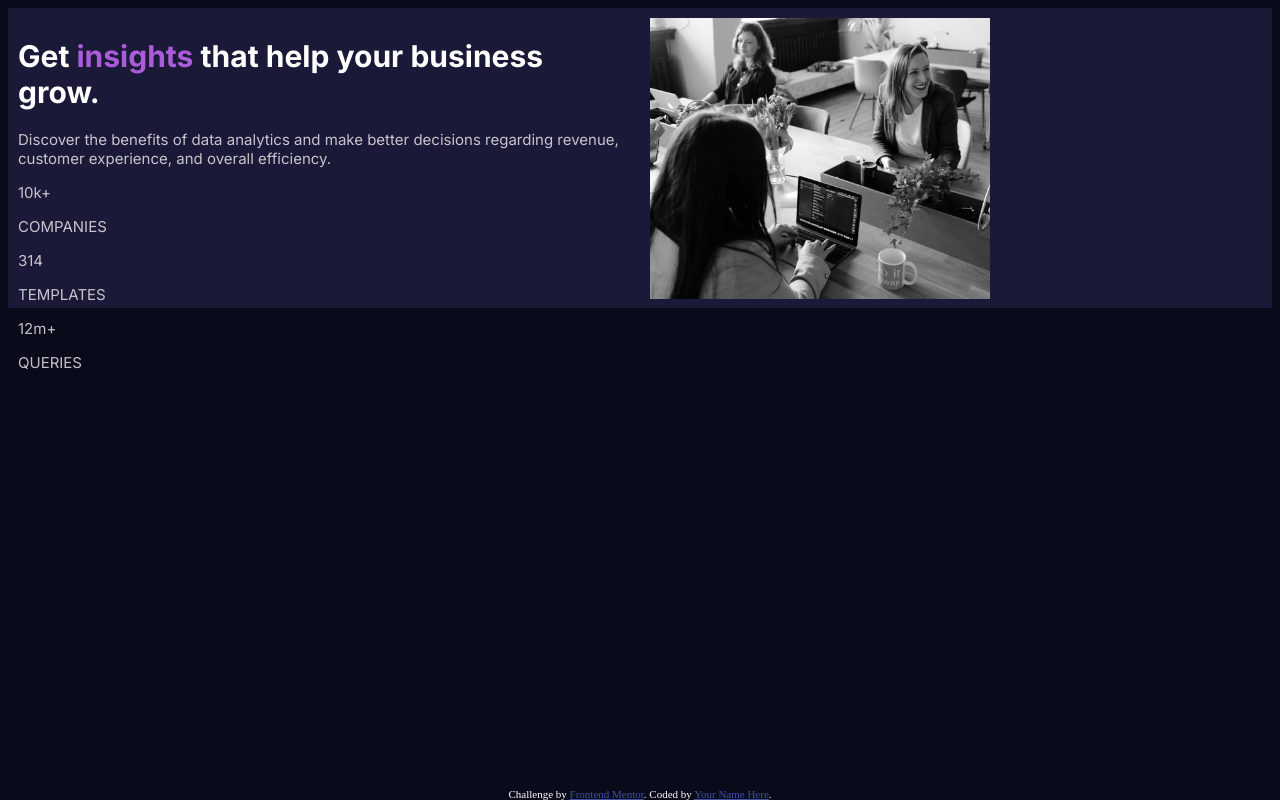
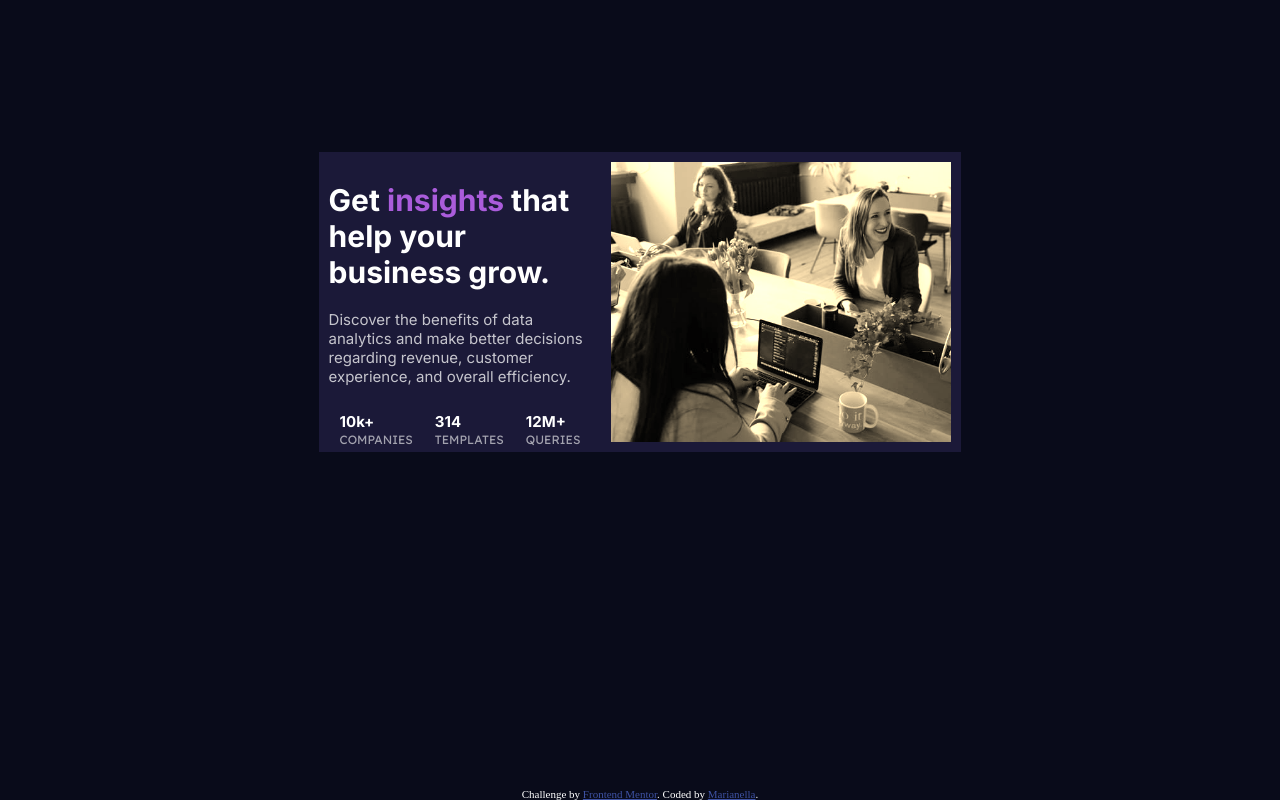
Before and after one commit to Marianellag1/Stats-Card, a plain HTML site: page index.html in a window 1280 px wide. Drawn offline with Linux system fonts and the light colour scheme.

Commit message:
edited read me file, finished any touch ups that needed to be finished.

```diff
--- a/Assets/CSS/style.css
+++ b/Assets/CSS/style.css
@@ -10,6 +10,13 @@ body {
     font-size: 15px;
 }
 
+.card {
+    display: flex;
+    align-items: center;
+    justify-content: center;
+    margin-top: 12%;
+}
+
 .column {
     float: left;
     width: 50%;
@@ -19,6 +26,11 @@ body {
 
 .column img {
     width: 340px;
+  filter: sepia(100%);
+}
+
+div.column {
+    width: fit-content;
 }
 
 .row::after {
@@ -45,6 +57,31 @@ body {
     color: hsla(0, 0%, 100%, 0.75);
     font-family: 'Inter', sans-serif;
     font-weight: 400;
+    margin: 20px, 20px;
+}
+
+.stat {
+    display: flex;
+}
+
+.statistics {
+    margin: 10px;
+}
+
+
+p.numbers {
+    color:  hsl(0, 0%, 100%);
+    font-weight: 700;
+    margin: 1px;
+}
+
+
+p.text {
+    color:  hsla(0, 0%, 100%, 0.6);
+    font-family: 'Lexend Deca', sans-serif;
+    font-weight: 400;
+    font-size: 12px;
+    margin: 1px;
 }
 
 .footer {
--- a/index.html
+++ b/index.html
@@ -1,39 +1,43 @@
 <!DOCTYPE html>
 <html lang="en">
+
 <head>
   <meta charset="UTF-8">
-  <meta name="viewport" content="width=device-width, initial-scale=1.0"> <!-- displays site properly based on user's device -->
+  <meta name="viewport" content="width=device-width, initial-scale=1.0">
   <link rel="icon" type="image/png" sizes="32x32" href="./images/favicon-32x32.png">
   <link rel="preconnect" href="https://fonts.googleapis.com">
   <link rel="preconnect" href="https://fonts.gstatic.com" crossorigin>
-<link href="https://fonts.googleapis.com/css2?family=Inter:wght@400;700&family=Lexend+Deca&display=swap" rel="stylesheet">
-  <!-- <link rel="stylesheet" href="https://cdnjs.cloudflare.com/ajax/libs/materialize/1.0.0/css/materialize.min.css"> -->
+  <link href="https://fonts.googleapis.com/css2?family=Inter:wght@400;700&family=Lexend+Deca&display=swap"
+    rel="stylesheet">
   <link rel="stylesheet" href="./Assets/CSS/style.css">
   <title>Frontend Mentor | Stats preview card component</title>
 
 </head>
+
 <body>
   <main>
     <div class="row">
       <div class="card">
-  <div class="column">
+        <div class="column" style="width: min-content; padding: 10px;">
           <h1>Get <span>insights </span> that help your business grow.</h1>
           <p>Discover the benefits of data analytics and make better decisions regarding revenue, customer
             experience, and overall efficiency.</p>
-      <section>
-        <div>
-          <p>10k+</p>
-          <p>COMPANIES</p>
+
+          <section class="stat">
+            <div class="statistics">
+              <p class="numbers">10k+</p>
+              <p class="text">COMPANIES</p>
             </div>
-        <div>
-          <p>314</p>
-          <p>TEMPLATES</p>
+            <div class="statistics">
+              <p class="numbers">314</p>
+              <p class="text">TEMPLATES</p>
             </div>
-        <div>
-          <p>12m+</p>
-          <p>QUERIES</p>
+            <div class="statistics">
+              <p class="numbers">12M+</p>
+              <p class="text">QUERIES</p>
             </div>
           </section>
+
         </div>
         <div class="column">
           <img src="./Assets/images/image-header-desktop.jpg" alt="">
@@ -43,10 +47,11 @@
   </main>
   <footer>
 
-      <div class="attribution footer" >
+    <div class="attribution footer">
       Challenge by <a href="https://www.frontendmentor.io?ref=challenge" target="_blank">Frontend Mentor</a>.
-        Coded by <a href="#">Your Name Here</a>.
+      Coded by <a href="https://github.com/Marianellag1" target="_blank">Marianella</a>.
     </div>
   </footer>
 </body>
+
 </html>
```
Also changed, not shown: 4 other files. Lines whose indentation alone changed are shown as unchanged.
